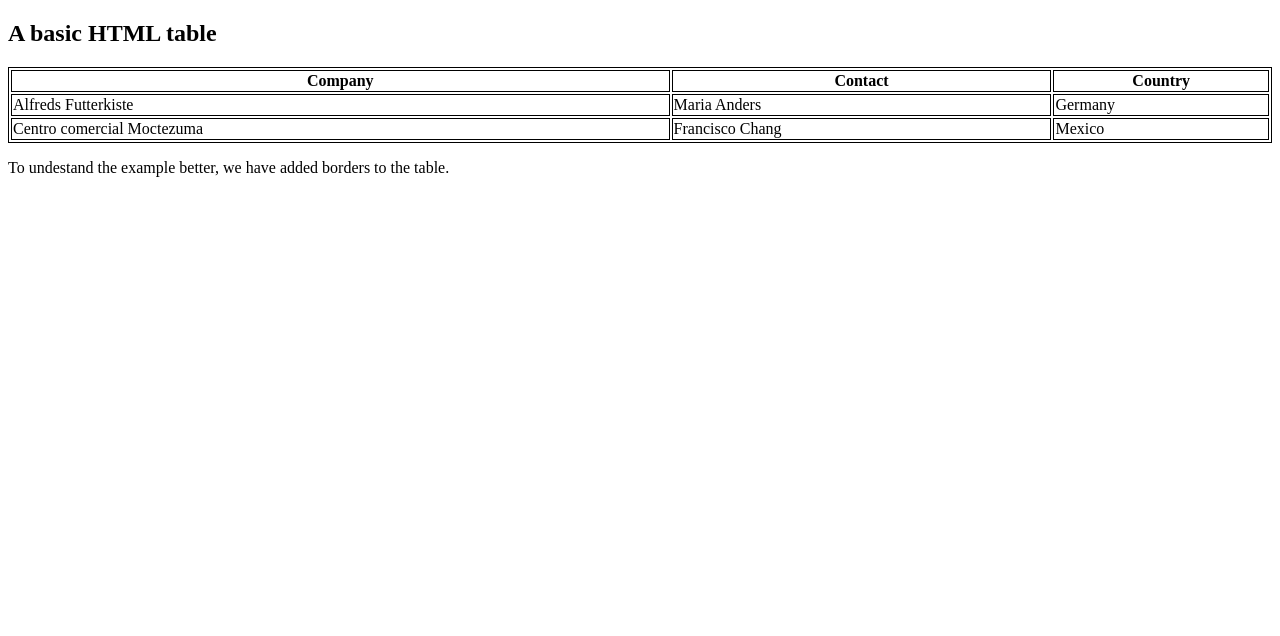
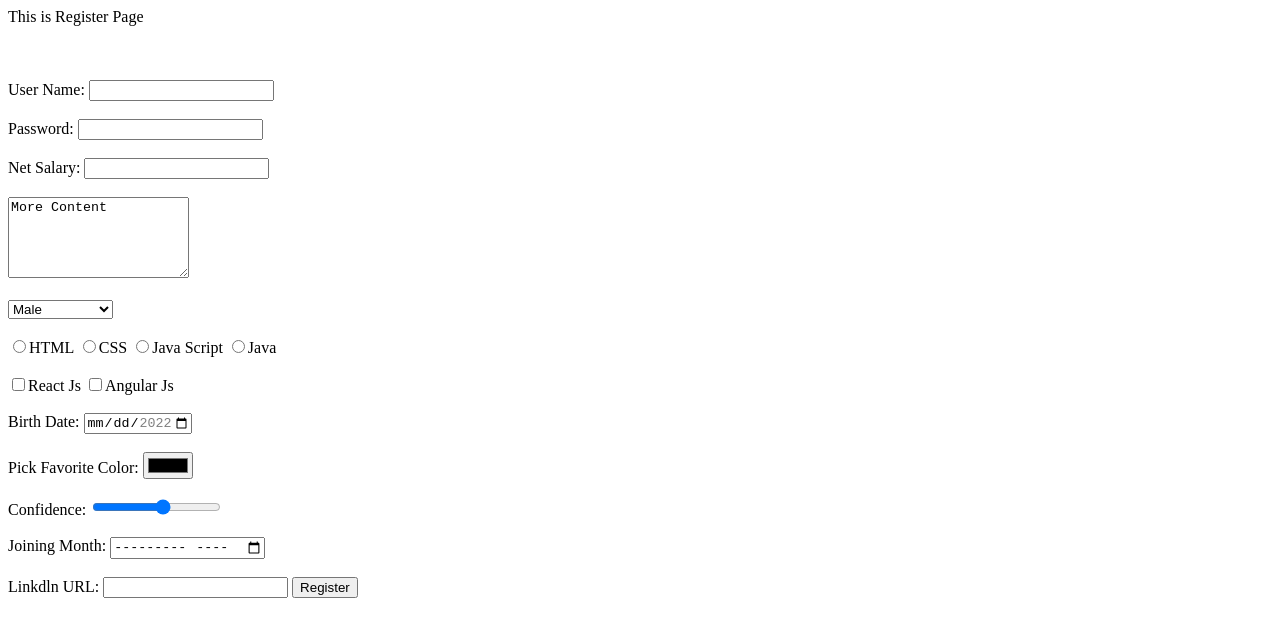
Before and after one commit to AjayRana4/My-1st-Nordic-project, a website: page PROJECT4.html in a window 1280 px wide. Drawn offline with Linux system fonts and the light colour scheme.

Commit message:
first commit

```diff
--- a/PROJECT4.html
+++ b/PROJECT4.html
@@ -1,33 +1,69 @@
 <!DOCTYPE html>
 <html>
-<style>
-table, th, td {
-  border:1px solid black;
-}
-</style>
-<body>
-
-<h2>A basic HTML table</h2>
-
-<table style="width:100%">
-  <tr>
-    <th>Company</th>
-    <th>Contact</th>
-    <th>Country</th>
-  </tr>
-  <tr>
-    <td>Alfreds Futterkiste</td>
-    <td>Maria Anders</td>
-    <td>Germany</td>
-  </tr>
-  <tr>
-    <td>Centro comercial Moctezuma</td>
-    <td>Francisco Chang</td>
-    <td>Mexico</td>
-  </tr>
-</table>
-
-<p>To undestand the example better, we have added borders to the table.</p>
-
-</body>
+  <head>
+    <meta http-equiv="Content-type" content="text/html; charset=utf-8" />
+    <meta name="viewport" content="width=device-width, initial-scale=1" />
+    <title>Register Page</title>
+  </head>
+  <body>
+    <header>This is Register Page</header>
+    <br />
+    <br />
+    <br />
+    <section>
+        <form action="myregisterhandle.asp" method="post">
+            <label for="username">User Name:</label>
+            <input type="email" name="username" value="" />
+            <br />
+            <br />
+            <label for="password">Password:</label>
+            <input type="password" name="password" value="" />
+            <br />
+            <br />
+            <label for="salary">Net Salary:</label>
+            <input type="number" name="salary" value="" />
+            <br />
+            <br />
+            <textarea rows="5" cols="20">More Content</textarea>
+            <br />
+            <br />
+            <select>
+              <option value="male">Male</option>
+              <option value="female">Female</option>
+              <option value="dnt">Dont Disclose</option>
+            </select>
+            <br />
+            <br />
+            <input type="radio" name="rb1" value="html" />HTML
+            <input type="radio" name="rb1" value="css" />CSS
+            <input type="radio" name="rb1" value="js" />Java Script
+            <input type="radio" name="rb2" value="java" />Java
+            <br />
+            <br />
+            <input type="checkbox" name="cb1" value="react" />React Js
+            <input type="checkbox" name="cb2" value="angular" />Angular Js
+            <br />
+            <br />
+            <label for="birthdate">Birth Date:</label>
+            <input type="date" name="birthdate" min="2022-03-03" max="2022-04-03" />
+            <br />
+            <br />
+            <label for="favcolor">Pick Favorite Color:</label>
+            <input type="color" name="favcolor" tabindex="7" />
+            <br />
+            <br />
+            <label for="confidence">Confidence:</label>
+            <input type="range" name="confidence" min="1" max="10" />
+            <br />
+            <br />
+            <label for="moj">Joining Month:</label>
+            <input type="month" name="moj" />
+            <br />
+            <br />
+            <label for="linkdn">Linkdln URL:</label>
+            <input type="url" name="linkdn" />
+            <input type="submit" value="Register" />
+        </form>
+    </section>
+  </body>
 </html>
```
